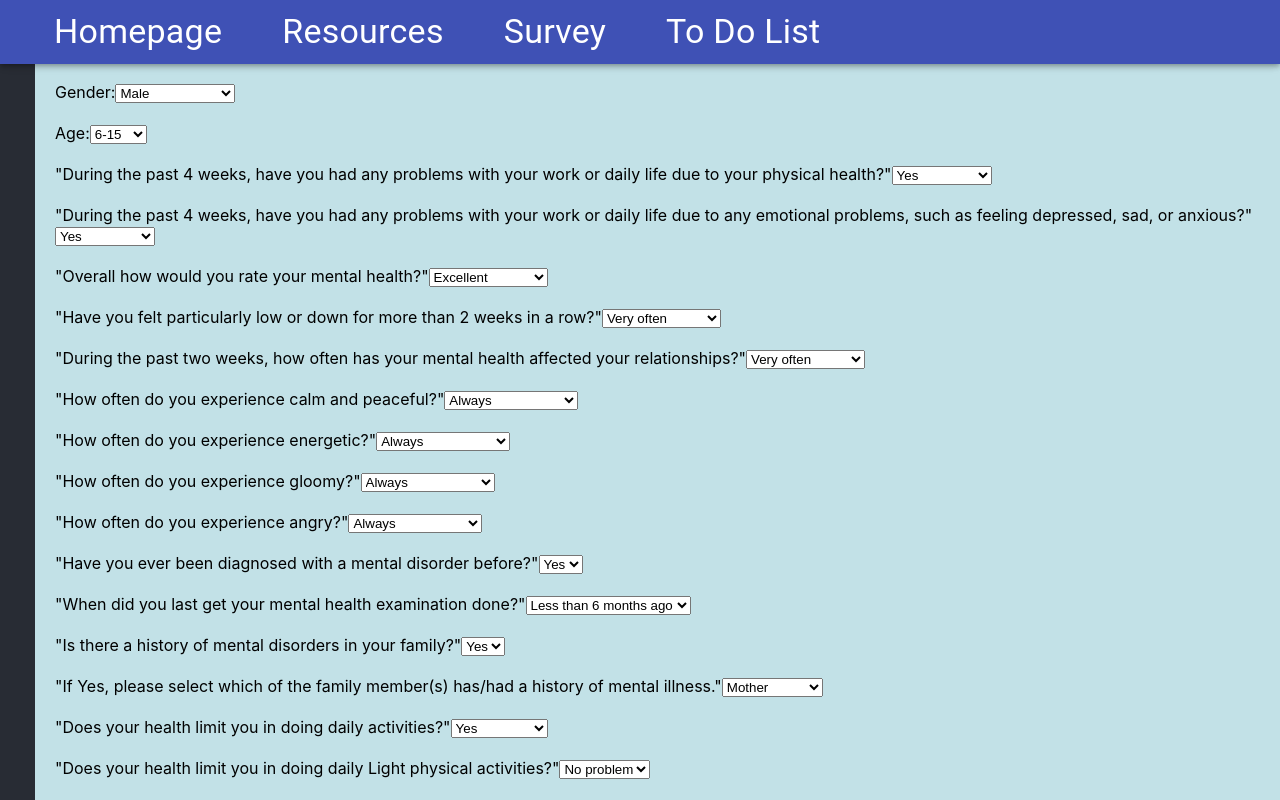
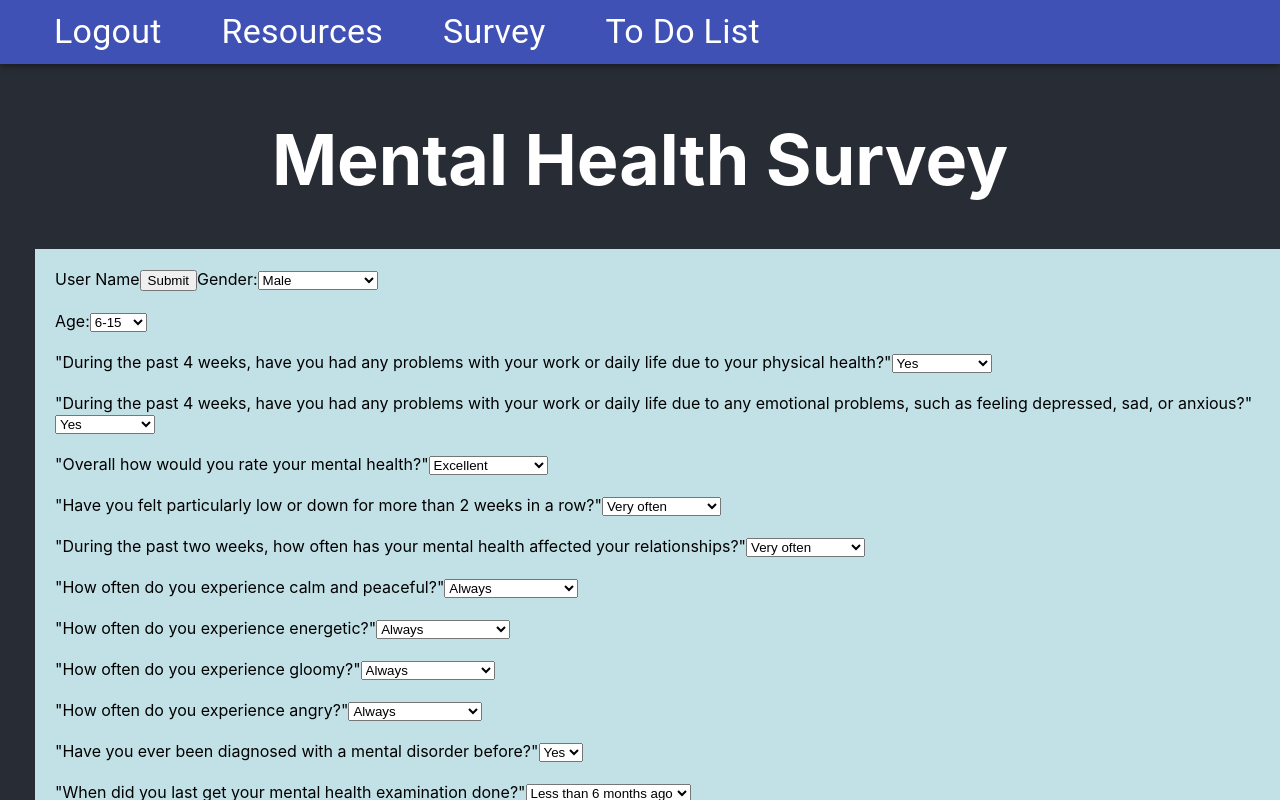
Before and after one commit to crawford134/HTCHackathon-Project, a React (Create React App) app in the folder hackathonproject/: page /page3 in a window 1280 px wide. Shown: the top 800 px of the page. Built offline with nearby package versions, Linux system fonts and the light colour scheme.

Commit message:
Fixed the header so it doesn't appear on the hp

```diff
--- a/hackathonproject/src/App.js
+++ b/hackathonproject/src/App.js
@@ -5,14 +5,11 @@ import HomePage from './Pages/homepage';
 import Page2 from './Pages/Page2';
 import Page3 from './Pages/Page3';
 import Page4 from './Pages/Page4';
-
-import Header from './Components/Header';
 import Footer from './Components/Footer';
 
 function App() {
   return (
     <div className="root">
-      <Header />
       <Switch>
         <Route exact path="/" component={HomePage} />
         <Route exact path="/page2" component={Page2} />
--- a/hackathonproject/src/Components/Header.jsx
+++ b/hackathonproject/src/Components/Header.jsx
@@ -9,7 +9,7 @@ export default function Header(){
         <div>
             <AppBar>
                 <Toolbar>
-                    <Link to="/" style={{textDecoration: 'none', color:'#fff', paddingLeft:'30px', paddingRight:'30px'}}><Typography variant='h4'>Homepage</Typography></Link>
+                    <Link to="/" style={{textDecoration: 'none', color:'#fff', paddingLeft:'30px', paddingRight:'30px'}}><Typography variant='h4'>Logout</Typography></Link>
                     <Link to="/page2" style={{textDecoration: 'none', color:'#fff', paddingLeft:'30px', paddingRight:'30px'}}><Typography variant='h4'>Resources</Typography></Link>
                     <Link to="/page3" style={{textDecoration: 'none', color:'#fff', paddingLeft:'30px', paddingRight:'30px'}}><Typography variant='h4'>Survey</Typography></Link>
                     <Link to="/page4" style={{textDecoration: 'none', color:'#fff', paddingLeft:'30px', paddingRight:'30px'}}><Typography variant='h4'>To Do List</Typography></Link>
--- a/hackathonproject/src/Components/Survey.jsx
+++ b/hackathonproject/src/Components/Survey.jsx
@@ -68,12 +68,6 @@ export default function Survey(){
     <form onSubmit={handleSubmit}>
       <label htmlFor="username">User Name</label>
       <input type="submit" />
-
-
-
-        <br />
-        <br />
-        <br />
         <label>
     Gender:
           <select onChange={myChangeHandler} name="gender" value={MCq.gender}>
--- a/hackathonproject/src/Pages/Page2.jsx
+++ b/hackathonproject/src/Pages/Page2.jsx
@@ -1,10 +1,12 @@
 import React from 'react'
 import Resources from '../Components/Resources';
 import SurveyAnswers from '../Data/SurveyAnswers';
+import Header from '../Components/Header'
 
 function Page2() {
   return (
     <div className="App">
+      <Header />
       <header className="App-header">
         <Resources />
         {console.log("Page2:", SurveyAnswers)}
--- a/hackathonproject/src/Pages/Page3.jsx
+++ b/hackathonproject/src/Pages/Page3.jsx
@@ -1,10 +1,12 @@
 import React from 'react';
-
+import Header from '../Components/Header';
 import Survey from '../Components/Survey';
 
 function Page3() {
   return (
     <div className="BG-color">
+      <Header />
+      <h1 style={{paddingTop: '70px', color: '#ffff', fontSize: '70px'}}>Mental Health Survey</h1>
       <header className = 'Questions'>
       <Survey/>
       </header>
--- a/hackathonproject/src/Pages/Page4.jsx
+++ b/hackathonproject/src/Pages/Page4.jsx
@@ -1,7 +1,7 @@
 import React from "react";
-import Button from "@material-ui/core/Button";
+import Header from '../Components/Header';
 import { makeStyles } from "@material-ui/core/styles";
-import ToDoComp from "../Components/ToDoComp";
+import ToDoComp from "../Components/ToDoComp.jsx";
 const useStyles = makeStyles((theme) => ({
   btnLeft: {
     textAlign: "left",
@@ -26,6 +26,7 @@ function Page4() {
   const classes = useStyles();
   return (
     <header className="App-header">
+      <Header />
       <h1>Try to complete this list:</h1>
       <ToDoComp />
     </header>
```
